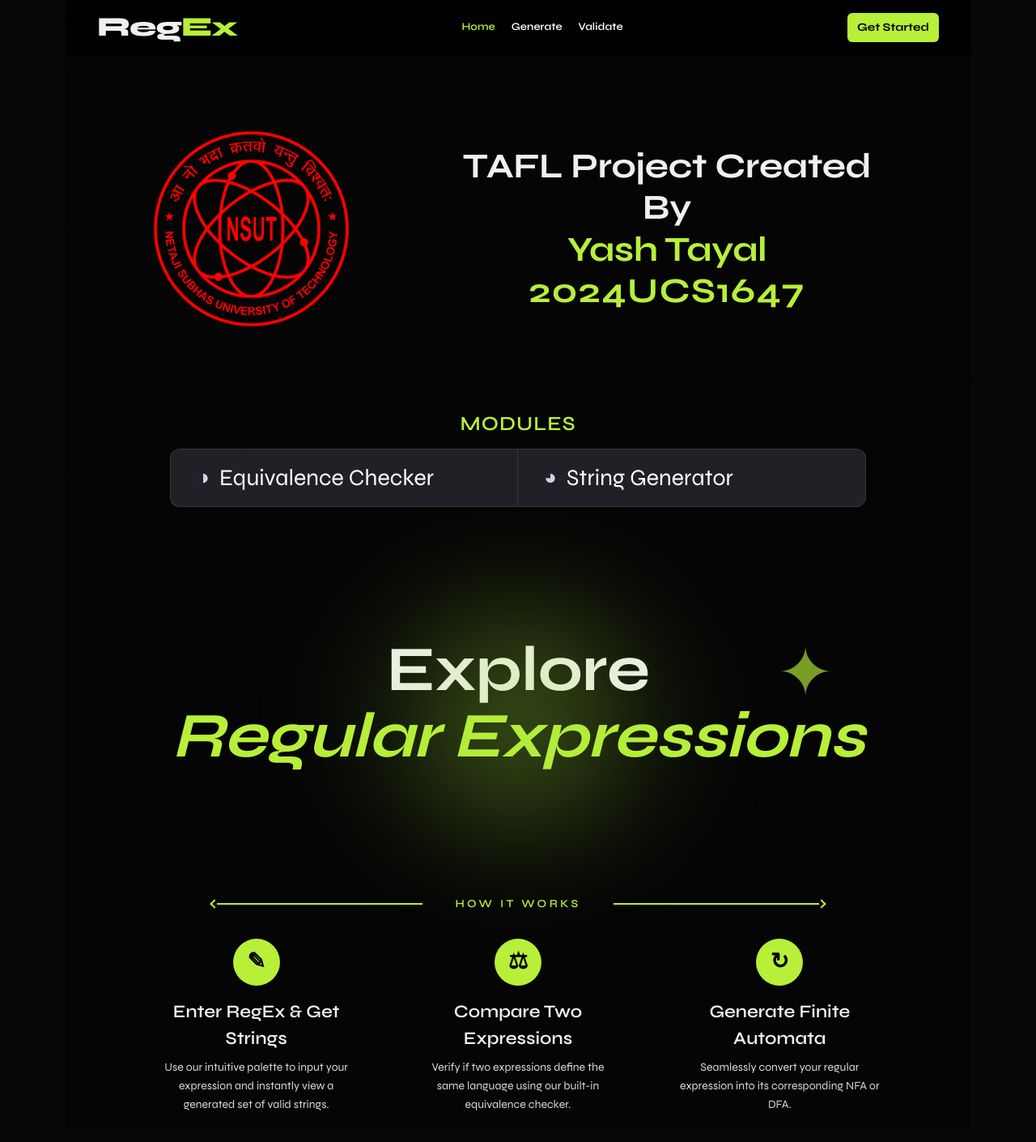
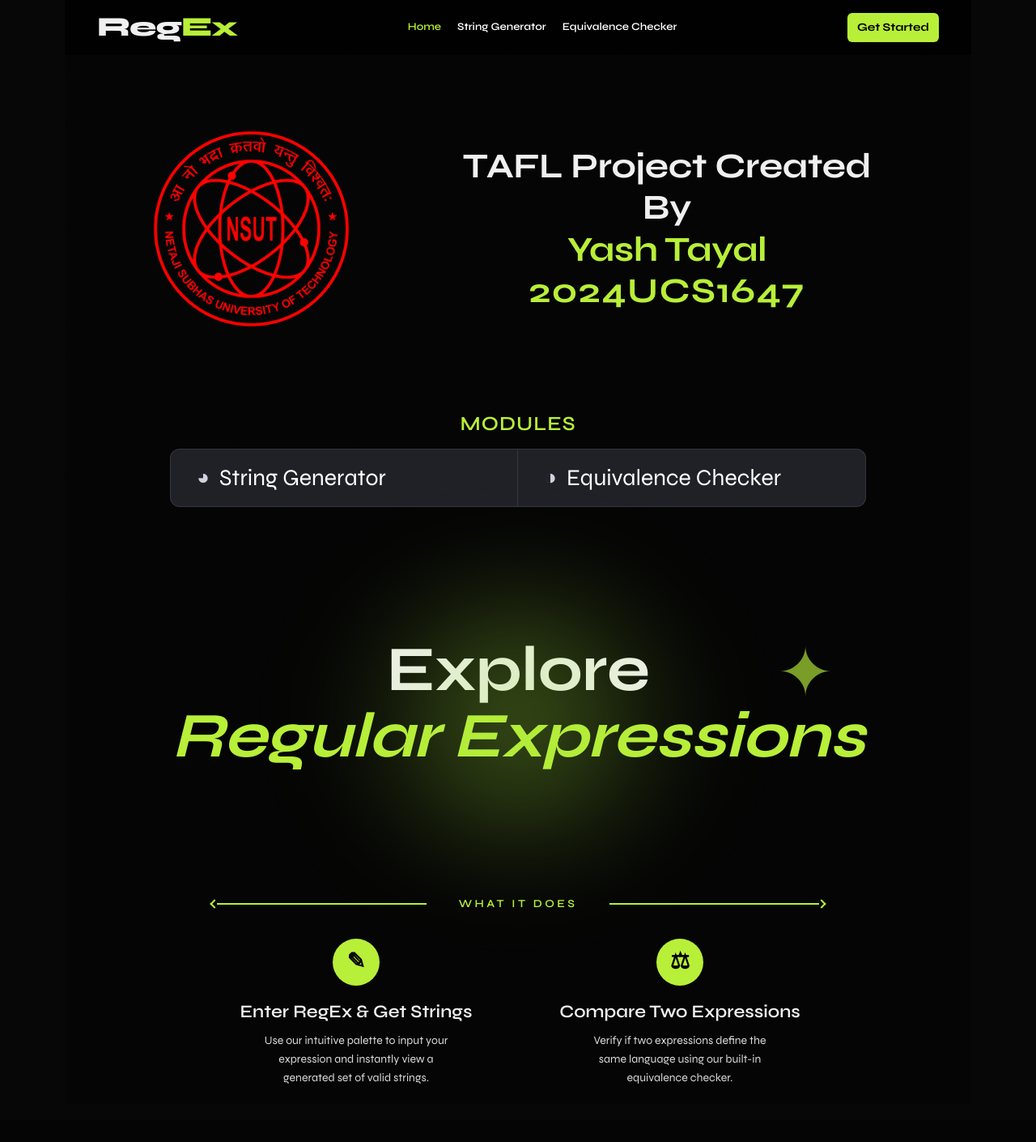
Before and after one commit to yashtayalcse/TAFL-project-RegEx, a React (Vite) app: page / in a window 1280 px wide. Shown: the top 1410 px of the page at 81% size. After the commit the page ends 1383 px from the top, so only its background shows below. Built offline with nearby package versions, Linux system fonts and the light colour scheme.

Commit message:
feat: remove visualizer from landing page

```diff
--- a/src/App.jsx
+++ b/src/App.jsx
@@ -9,14 +9,14 @@ import nsutLogo from '../assets/NSUT_logo.png';
 
 const modules = [
   {
+    icon: '◕',
+    title: 'String Generator',
+    section: 'generate',
+  },
+  {
     icon: '◑',
     title: 'Equivalence Checker',
     section: 'validate',
-  },
-  {
-    icon: '◕',
-    title: 'String Generator',
-    section: 'generate',
   },
 ];
 
@@ -31,11 +31,11 @@ const howItWorks = [
     title: 'Compare Two Expressions',
     description: 'Verify if two expressions define the same language using our built-in equivalence checker.',
   },
-  {
-    icon: '↻',
-    title: 'Generate Finite Automata',
-    description: 'Seamlessly convert your regular expression into its corresponding NFA or DFA.',
-  },
+  // {
+  //   icon: '↻',
+  //   title: 'Generate Finite Automata',
+  //   description: 'Seamlessly convert your regular expression into its corresponding NFA or DFA.',
+  // },
 ];
 
 const paletteValues = ['a', 'b', '0', '1', '|', '*', '+', '(', ')', 'ε'];
@@ -208,10 +208,10 @@ function App() {
             Home
           </button>
           <button className={`text-[0.82rem] font-semibold ${activeSection === 'generate' ? 'text-[#b8ef39]' : 'text-white'}`} type="button" onClick={() => showSection('generate')}>
-            Generate
+            String Generator
           </button>
           <button className={`text-[0.82rem] font-semibold ${activeSection === 'validate' ? 'text-[#b8ef39]' : 'text-white'}`} type="button" onClick={() => showSection('validate')}>
-            Validate
+            Equivalence Checker
           </button>
         </div>
         <button className="rounded-md bg-[#b8ef39] px-2.5 py-1.5 text-xs font-bold text-black sm:px-3 sm:py-2 sm:text-sm" type="button" onClick={() => showSection('generate')}>
@@ -276,7 +276,7 @@ function App() {
 
             {/* CENTER TEXT */}
             <span className="relative shrink-0 bg-transparent px-4 text-[0.65rem] font-semibold tracking-[0.25em] text-[#b8ef39] md:text-[0.85rem] uppercase leading-none">
-              HOW IT WORKS
+              What IT DOES
             </span>
 
             {/* RIGHT SIDE: Line and Arrow */}
@@ -289,7 +289,7 @@ function App() {
 
           </div>
 
-          <div className="relative z-10 mx-auto mt-6 grid w-full max-w-[930px] gap-7 md:mt-9 md:grid-cols-3 md:gap-10 ">
+          <div className="relative z-10 mx-auto mt-6 grid w-full max-w-[760px] gap-7 md:mt-9 md:grid-cols-2 md:gap-10 ">
             {howItWorks.map((card) => (
               <div key={card.title} className="text-center">
                 <div className="mx-auto mb-3 grid h-14 w-14 place-items-center rounded-full bg-[#b8ef39] text-[1.6rem] font-bold text-black md:mb-4 md:h-[58px] md:w-[58px] md:text-[1.72rem]">{card.icon}</div>
```
